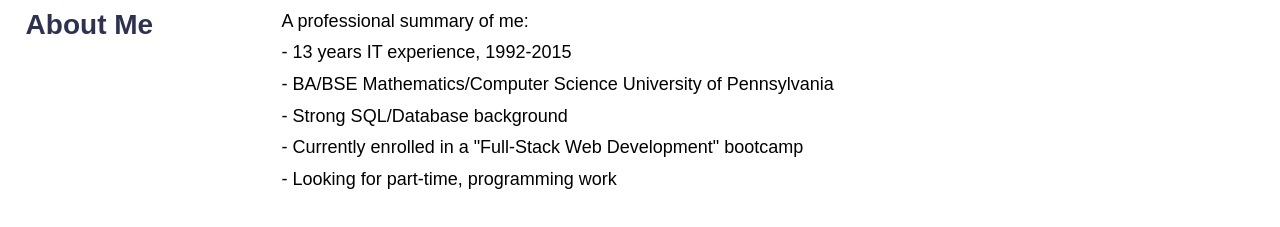
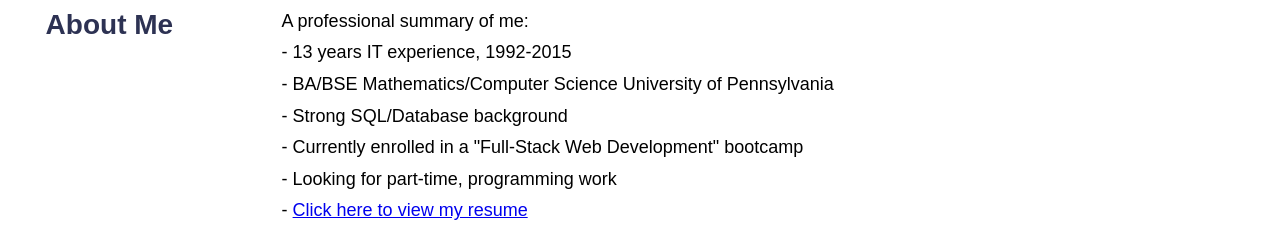
Before and after one commit to rhoverholt/Web-portfolio, a plain HTML site: page index.html in a window 1280 px wide. Shown: the part 562-789 px from the top of the page. Drawn offline with Linux system fonts and the light colour scheme.

Commit message:
Added resume and slight formatting

```diff
--- a/assets/css/style.css
+++ b/assets/css/style.css
@@ -104,6 +104,7 @@ section {
     margin-top: 0px;
     color: var(--title-color);
     font-size: var(--large-font);
+    padding-left: 20px;
 }
 
 .section-details {
--- a/index.html
+++ b/index.html
@@ -45,6 +45,7 @@
                 <p>- Strong SQL/Database background</p>
                 <p>- Currently enrolled in a "Full-Stack Web Development" bootcamp</p>
                 <p>- Looking for part-time, programming work</p>
+                <p>- <a href="./assets/images/rho-resume-2021.pdf">Click here to view my resume</a></p>
             </div>
         </section>
 
```
Also changed, not shown: 1 other file.
